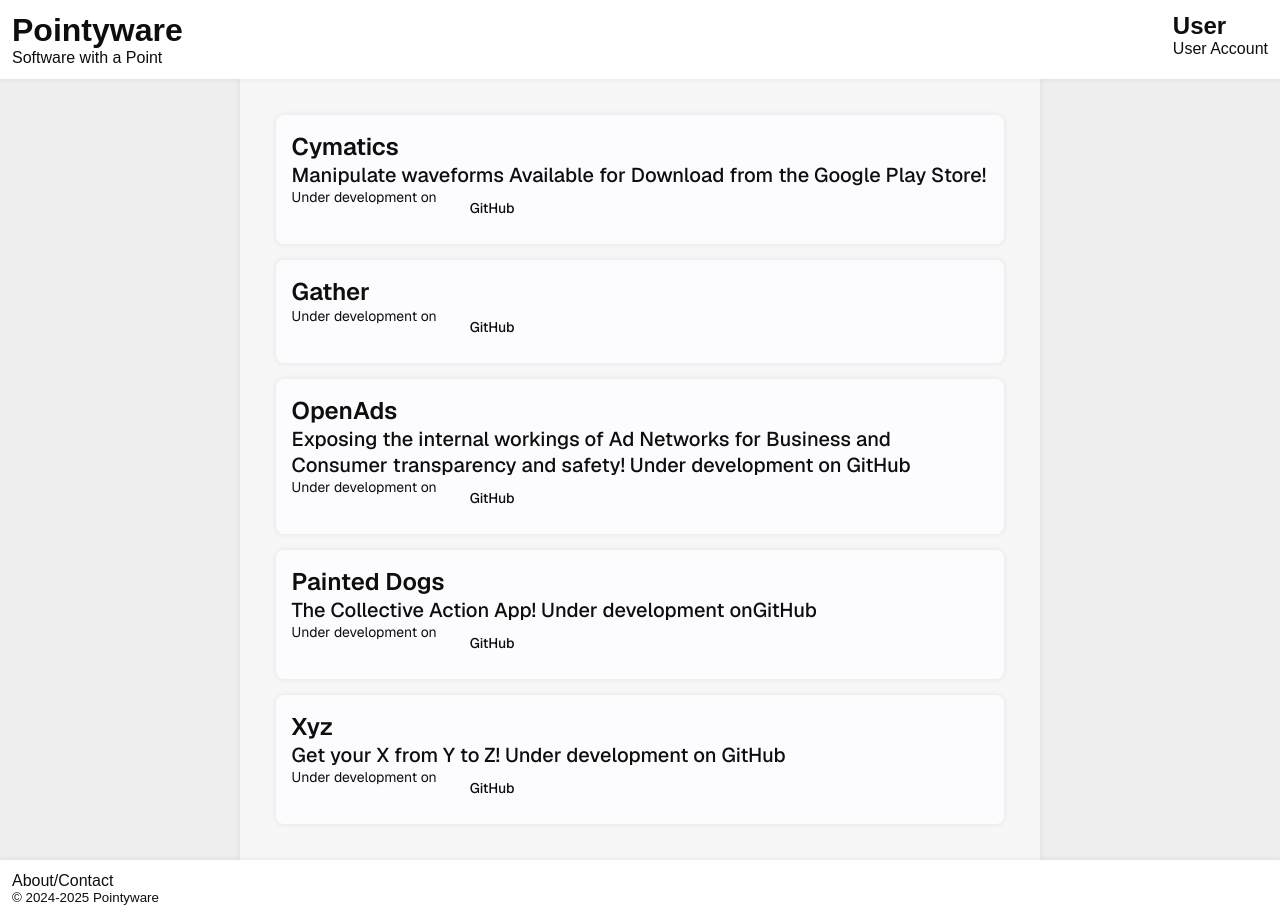
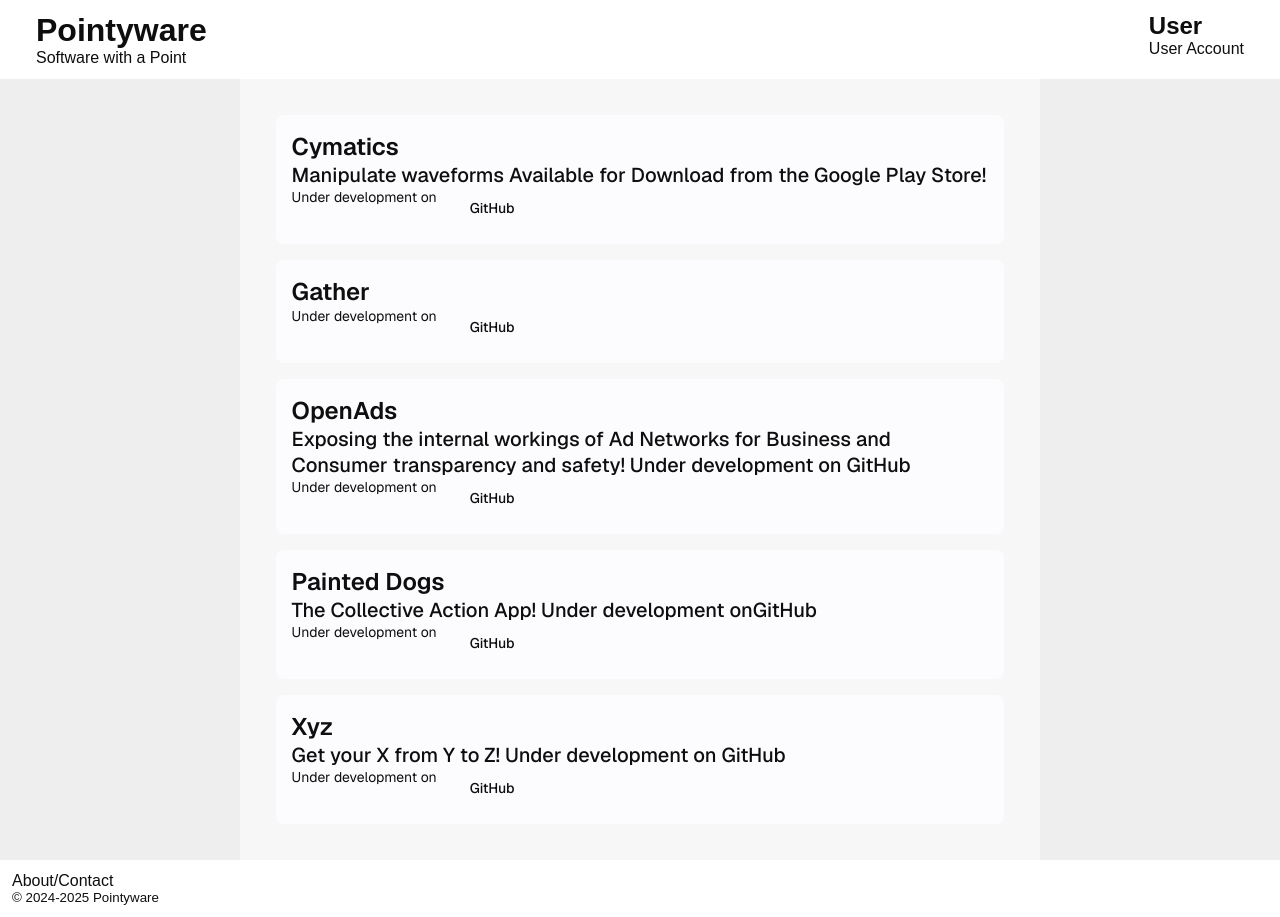
Before and after one commit to Pointyware/static-site, a Next.js app: page / in a window 1280 px wide. Built offline with nearby package versions, Linux system fonts and the light colour scheme; a web font is replaced by a local one.

Commit message:
Add glow for dark mode

```diff
--- a/src/app/globals.css
+++ b/src/app/globals.css
@@ -60,7 +60,9 @@
   --shadow-offset-y: 0px;
   --shadow-offset: 0px 0px;
   --shadow-color: #00000010;
+  --glow-color: #ffffff40;
   --shadow-standard: var(--shadow-offset) 5px 1px var(--shadow-color);
+  --glow-standard: var(--shadow-offset) 5px 1px var(--glow-color);
 }
 
 html,
@@ -88,14 +90,14 @@
 
   display: flex;
   flex-direction: row;
-  place-content: flex-start space-between;
+  place-content: end space-between;
 
-  padding: var(--spacing-5);
+  padding: var(--spacing-5) var(--spacing-9);
 
   background-color: var(--background-2);
   z-index: 100;
 
-  box-shadow: var(--shadow-standard);
+  box-shadow: light-dark(var(--shadow-standard), var(--glow-standard));
 }
 
 footer {
@@ -105,7 +107,7 @@
   background-color: var(--background-2);
   z-index: 100;
 
-  box-shadow: var(--shadow-standard);
+  box-shadow: light-dark(var(--shadow-standard), var(--glow-standard));
 }
 
 * {
--- a/src/app/page.module.css
+++ b/src/app/page.module.css
@@ -48,7 +48,7 @@
 
   background-color: var(--foreground);
 
-  box-shadow: var(--shadow-standard);
+  box-shadow: light-dark(var(--shadow-standard), var(--glow-standard));
 }
 
 .intro {
@@ -163,7 +163,7 @@
 
   border-radius: var(--spacing-3);
 
-  box-shadow: var(--shadow-standard);
+  box-shadow: light-dark(var(--shadow-standard), var(--glow-standard));
 }
 
 .projectName {
```
